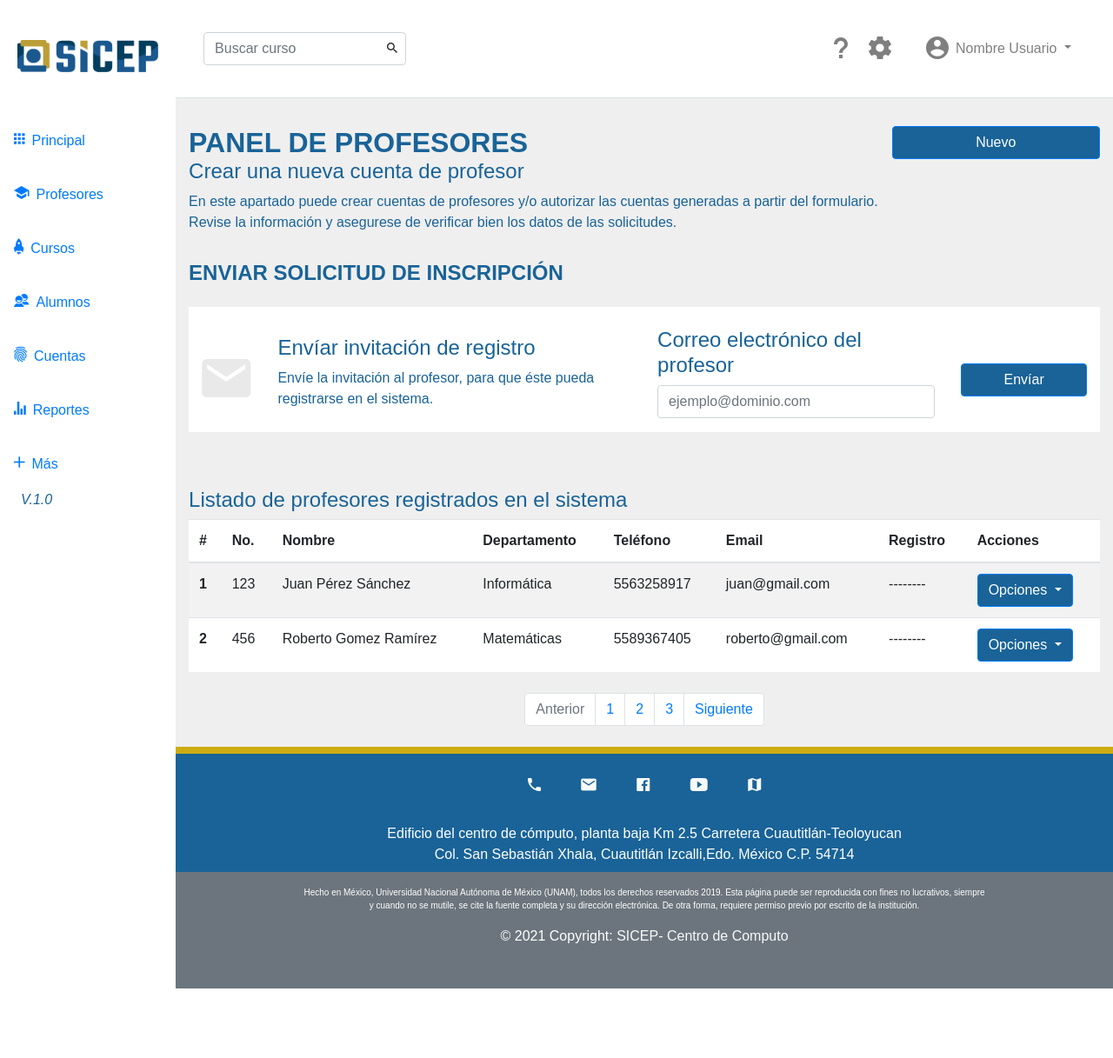
After one commit to chrisPumita/fesc_cursos, a PHP site: page /sicep/app/view/admin/admin-profesores-view.php in a window 1280 px wide. The commit adds this page. Shown: the whole page at 87% size. Run offline with PHP 8.4, Linux system fonts and the light colour scheme.

Commit message:
Front-Profesores
Panel de profesores y editar datos de los mismos

```diff
--- /dev/null
+++ b/app/view/admin/admin-profesores-view.php
@@ -0,0 +1,29 @@
+<!doctype html>
+<html lang="en">
+
+<?php
+//Abrir para agregar los includes
+$tittle = "Profesores";
+include("../includes/header.php");
+?>
+<body class="body-home">
+<div class="d-flex">
+    <?php include("../includes/admin-menupc.php"); ?>
+    <div class="w-100">
+        <?php include("../includes/admin-menutel.php"); ?>
+
+        <div id="content">
+            <!--Inicio contenido dinamico-->
+            <div class="componet-dinamico bg-grey">
+                <?php include ("admin-profesorespanel-view.php")?>
+            </div>
+            <!--FIN contenido dinamico-->
+            <?php include("../includes/footer.php");?>
+        </div>
+
+
+    </div>
+</div>
+<!-- script_js -->
+</body>
+</html>
--- /dev/null
+++ b/app/view/admin/admin-profesorespanel-view.php
@@ -0,0 +1,313 @@
+<!--INICIA ENCABEZADO DE DETALLES-->
+<section class="container py-3 bg-grey">
+    <div class="row">
+        <div class="col-lg-9">
+            <h2 class="font-weight-bold mb-0">PANEL DE PROFESORES</h2>
+        </div>
+        <div class="col-lg-3">
+            <button class="btn btn-primary w-100 aling-self-center" data-toggle='modal' data-target='#modal1'>Nuevo</button>
+        </div>
+    </div>
+    <div class="row">
+        <div class="col-lg-12">
+            <div class="callout callout-second">
+                <h4>Crear una nueva cuenta de profesor</h4>
+                En este apartado puede crear cuentas de profesores y/o autorizar las cuentas generadas a partir del formulario.
+                <br>Revise la información y asegurese de verificar bien los datos de las solicitudes.</br>
+            </div>
+        </div>
+    </div>
+    <div class="row">
+        <div class="container py-3 bg-grey col-lg-12">
+            <h3 class="font-weight-bold mb-0">ENVIAR SOLICITUD DE INSCRIPCIÓN</h3>
+        </div>
+    </div>
+    <br><div class="container bg-white"></br>
+        <div class="row align-items-center justify-content-center">
+            <div class="col-lg-1">
+                <i class="icon ion-md-mail paleta"></i>
+            </div>
+            <div class="col-lg-5">
+                <h4>Envíar invitación de registro</h4>
+                    <p>Envíe la invitación al profesor, para que éste pueda registrarse en el sistema.</p>
+            </div>
+            <div class="col-lg-4">
+                <h4>Correo electrónico del profesor</h4>
+                    <p><input type="text" class="form-control" placeholder="ejemplo@dominio.com" aria-label="Correo"></p>
+            </div>
+            <div class="col-lg-2">
+               <button class="btn btn-primary w-100 aling-self-center">Envíar</button>
+            </div>
+        </div>
+    </div>
+</section>
+<!-- FIN ENCABEZADO DE DETALLES-->
+
+<!--INICIA SECCION DEL MODAL 1: CREACIÓN DE CUENTA DE PROFESOR-->
+<div class="container">
+    <div class="modal" tabindex="-1" id="modal1">
+        <div class="modal-dialog">
+            <div class="modal-content">
+                    <section class="container bg-grey">
+                        <div class= "modal-header">
+                            <div class="container">
+                                <div class="row">
+                                    <div class="col-lg-11"></div>
+                                    <div class="col-1">
+                                        <button class="btn btn-danger" data-dismiss='modal'>&times;</button>
+                                    </div>
+                                </div>
+                            </div>
+                        </div>
+                        <div class="container py-2 bg-white">
+                            <div class="row">
+                                <div class="col-lg-12">
+                                    <h3 class="font-weight-bold mb-0">Crear cuenta de profesor</h3>
+                                    <p>Al crear una cuenta, le llegará una notificación por correo electrónico al profesor.</p>
+                                </div>
+                            </div>
+                            <div class="row g-3 align-items-center">
+                                <div class="col-3 py-2">
+                                    <select class="form-control" id="abreviatura">
+                                        <option>Lic.</option>
+                                        <option>Mto.</option>
+                                        <option>Dr.</option>
+                                    </select>
+                                </div>
+                                <div class="col-lg-9 py-2">
+                                    <input type="text" class="form-control" placeholder="Nombre(s)" aria-label="Nombres">
+                                </div>
+                            </div>
+                            <div class="row g-3 align-items-center">
+                                <div class="col-lg-6 py-2">
+                                    <input type="text" class="form-control" placeholder="Apellido Paterno" aria-label="Primer Apellido">
+                                </div>
+                                <div class="col-lg-6 py-2">
+                                    <input type="text" class="form-control" placeholder="Apellido Materno" aria-label="Segundo Apellido">
+                                </div>
+                            </div>
+                            <div class="row g-3 align-items-center">
+                                <div class="col-lg-12 py-2">
+                                    <input type="text" class="form-control" placeholder="Número de Trabajador" aria-label="No. Trabajador">
+                                </div>
+                            </div>
+                            <div class="row g-3 align-items-center">
+                                <div class="col-lg-12 py-2">
+                                    <input type="text" class="form-control" placeholder="Teléfono" aria-label="Telefono">
+                                </div>
+                            </div>
+                            <div class="row g-3 align-items-center">
+                                <div class="col-lg-12 py-2">
+                                    <input type="text" class="form-control" placeholder="Correo Electrónico" aria-label="Correo">
+                                </div>
+                            </div>
+                            <div class="row g-3 align-items-center">
+                                <div class="col-12 py-2">
+                                    <select class="form-control" id="depto">
+                                        <option>Informática</option>
+                                        <option>Matemáticas</option>
+                                        <option>Cómputo</option>
+                                    </select>
+                                </div>
+                            </div>
+                            <div class="row">
+                                <div class="col-12">
+                                    <button class="btn btn-primary w-100 aling-self-center">Crear Cuenta</button>
+                                </div>
+                            </div>
+                        </div>
+                        <div class= "modal-footer">
+                            <div class="container bg-grey">
+                            </div>
+                        </div>
+                    </section>
+            </div>
+        </div>
+    </div>
+</div>
+<!--FIN SECCION DEL MODAL 1: CREACIÓN DE CUENTA DE PROFESOR-->
+
+<!--INICIA SECCION DE HISTORIAL DE CURSOS EN EL SISTEMA-->
+<section class="container py-3 bg-grey">
+    <div class="row">
+            <div class="col-lg-12 py-3">
+                <h3>Listado de profesores registrados en el sistema</h3>
+            </div>
+        </div>
+    <div class="row">
+        <div class="col-lg-12 overflow-auto">
+            <table class="table table-striped bg-light">
+                <thead>
+                    <tr>
+                        <th scope="col">#</th>
+                        <th scope="col">No.</th>
+                        <th scope="col">Nombre</th>
+                        <th scope="col">Departamento</th>
+                        <th scope="col">Teléfono</th>
+                        <th scope="col">Email</th>
+                        <th scope="col">Registro</th>
+                        <th scope="col">Acciones</th>
+                    </tr>
+                </thead>
+                <tbody>
+                    <tr>
+                        <th scope="row">1</th>
+                        <td>123</td>
+                        <td>Juan Pérez Sánchez</td>
+                        <td>Informática</td>
+                        <td>5563258917</td>
+                        <td>juan@gmail.com</td>
+                        <td>--------</td>
+                        <td>  <!-- BOTON ACCIONES -->
+                            <div class="dropdown">
+                                <button class="btn btn-primary dropdown-toggle" type="button" id="dropdownMenu2" data-toggle="dropdown" aria-haspopup="true" aria-expanded="false">
+                                    Opciones
+                                </button>
+                                    <div class="dropdown-menu" aria-labelledby="dropdownMenu2">
+                                        <a href="./admin-detcursos-view.php">
+                                            <button class="dropdown-item" type="button">Ver Asignaciones</button>
+                                        </a>
+                                            <button class="dropdown-item" type="button">Reestablecer contraseña</button>
+                                        <a href="./admin-profesorperfil-view.php">
+                                            <button class="dropdown-item" type="button">Editar</button>
+                                        </a>
+                                            <button class="dropdown-item" type="button">Inhabilitar</button>
+                                    </div>
+                            </div>
+                        </td>
+                    </tr>
+                    <tr>
+                        <th scope="row">2</th>
+                        <td>456</td>
+                        <td>Roberto Gomez Ramírez</td>
+                        <td>Matemáticas</td>
+                        <td>5589367405</td>
+                        <td>roberto@gmail.com</td>
+                        <td>--------</td>
+                    <!-- BOTON ACCIONES -->
+                        <td>
+                            <div class="dropdown">
+                                <button class="btn btn-primary dropdown-toggle" type="button" id="dropdownMenu2" data-toggle="dropdown" aria-haspopup="true" aria-expanded="false">
+                                    Opciones
+                                </button>
+                                    <div class="dropdown-menu" aria-labelledby="dropdownMenu2">
+                                        <a href="./admin-detcursos-view.php">
+                                        <button class="dropdown-item" type="button">Ver Asignaciones</button>
+                                        </a>
+                                        <button class="dropdown-item" type="button">Reestablecer contraseña</button>
+                                        <button class="dropdown-item" type="button" data-toggle='modal' data-target='#modal2'>Editar</button>
+                                        <button class="dropdown-item" type="button">Inhabilitar</button>
+                                    </div>
+                            </div>
+                        </td>
+                       </tr>
+                </tbody>
+            </table>
+            </div>
+            </div>
+
+<!--INICIA SECCION DEL MODAL 2: EDITAR CUENTA DE PROFESOR-->
+<div class="container">
+    <div class="modal" tabindex="-1" id="modal2">
+        <div class="modal-dialog">
+            <div class="modal-content">
+                    <section class="container bg-grey">
+                        <div class= "modal-header">
+                            <div class="container">
+                                <div class="row">
+                                    <div class="col-lg-11"></div>
+                                    <div class="col-1">
+                                        <button class="btn btn-danger" data-dismiss='modal'>&times;</button>
+                                    </div>
+                                </div>
+                            </div>
+                        </div>
+                        <div class="container py-2 bg-white">
+                            <div class="row">
+                                <div class="col-lg-12">
+                                    <h3 class="font-weight-bold mb-0">Editar cuenta de profesor</h3>
+                                    <p>Modique los datos del profesor.</p>
+                                </div>
+                            </div>
+                            <div class="row g-3 align-items-center">
+                                <div class="col-3 py-2">
+                                    <select class="form-control" id="abreviatura">
+                                        <option>Lic.</option>
+                                        <option>Mto.</option>
+                                        <option>Dr.</option>
+                                    </select>
+                                </div>
+                                <div class="col-lg-9 py-2">
+                                    <input type="text" class="form-control" placeholder="Nombre(s)" aria-label="Nombres">
+                                </div>
+                            </div>
+                            <div class="row g-3 align-items-center">
+                                <div class="col-lg-6 py-2">
+                                    <input type="text" class="form-control" placeholder="Apellido Paterno" aria-label="Primer Apellido">
+                                </div>
+                                <div class="col-lg-6 py-2">
+                                    <input type="text" class="form-control" placeholder="Apellido Materno" aria-label="Segundo Apellido">
+                                </div>
+                            </div>
+                            <div class="row g-3 align-items-center">
+                                <div class="col-lg-12 py-2">
+                                    <input type="text" class="form-control" placeholder="Número de Trabajador" aria-label="No. Trabajador">
+                                </div>
+                            </div>
+                            <div class="row g-3 align-items-center">
+                                <div class="col-lg-12 py-2">
+                                    <input type="text" class="form-control" placeholder="Teléfono" aria-label="Telefono">
+                                </div>
+                            </div>
+                            <div class="row g-3 align-items-center">
+                                <div class="col-lg-12 py-2">
+                                    <input type="text" class="form-control" placeholder="Correo Electrónico" aria-label="Correo">
+                                </div>
+                            </div>
+                            <div class="row g-3 align-items-center">
+                                <div class="col-12 py-2">
+                                    <select class="form-control" id="depto">
+                                        <option>Informática</option>
+                                        <option>Matemáticas</option>
+                                        <option>Cómputo</option>
+                                    </select>
+                                </div>
+                            </div>
+                            <div class="row">
+                                <div class="col-12">
+                                    <button class="btn btn-primary w-100 aling-self-center">Actualizar Datos</button>
+                                </div>
+                            </div>
+                        </div>
+                        <div class= "modal-footer">
+                            <div class="container bg-grey">
+                            </div>
+                        </div>
+                    </section>
+            </div>
+        </div>
+    </div>
+</div>
+<!--FIN SECCION DEL MODAL 2: EDITAR CUENTA DEL PROFESOR-->
+
+            <!-- PAGINADOR DE TABLA -->
+            <div class="row">
+                <div class="col-lg-12 my-2">
+                    <nav aria-label="Page navigation example">
+                        <ul class="pagination justify-content-center">
+                            <li class="page-item disabled">
+                                <a class="page-link" href="#" tabindex="-1" aria-disabled="true">Anterior</a>
+                            </li>
+                            <li class="page-item"><a class="page-link" href="#">1</a></li>
+                            <li class="page-item"><a class="page-link" href="#">2</a></li>
+                            <li class="page-item"><a class="page-link" href="#">3</a></li>
+                            <li class="page-item">
+                                <a class="page-link" href="#">Siguiente</a>
+                            </li>
+                        </ul>
+                    </nav>
+                </div>
+            </div>
+
+</section>
+<!-- FIN SECCION CURSOS ACTUALES -->
--- a/app/view/includes/admin-menupc.php
+++ b/app/view/includes/admin-menupc.php
@@ -5,7 +5,7 @@
     </div>
     <div class="menu">
         <a href="index.php" class="menuDesk d-block  p-3"><i class="icon ion-md-apps mr-2 lead"></i>Principal</a>
-        <a href="index.php" class="menuDesk d-block  p-3"><i class="icon ion-md-school mr-2 lead"></i>Profesores</a>
+        <a href="admin-profesores-view.php" class="menuDesk d-block  p-3"><i class="icon ion-md-school mr-2 lead"></i>Profesores</a>
         <a href="../admin/admin-cursos-view.php" class="menuDesk d-block  p-3"><i class="icon ion-md-rocket mr-2 lead"></i>Cursos</a>
         <a href="users.php" class="menuDesk d-block  p-3"><i class="icon ion-md-contacts mr-2 lead"></i>Alumnos</a>
         <a href="reports.php" class="menuDesk d-block  p-3"><i class="icon ion-md-finger-print mr-2 lead"></i>Cuentas</a>
--- a/app/view/includes/admin-menutab.php
+++ b/app/view/includes/admin-menutab.php
@@ -6,7 +6,7 @@
     </div>
     <div class="menu">
         <a href="index.php" class="d-block text-light p-3"><i class="icon ion-md-apps mr-2 lead"></i>Principal</a>
-        <a href="index.php" class="d-block text-light p-3"><i class="icon ion-md-school mr-2 lead"></i>Profesores</a>
+        <a href="admin-profesores-view.php" class="d-block text-light p-3"><i class="icon ion-md-school mr-2 lead"></i>Profesores</a>
         <a href="../admin/cursos.php" class="d-block text-light p-3"><i class="icon ion-md-rocket mr-2 lead"></i>Cursos</a>
         <a href="users.php" class="d-block text-light p-3"><i class="icon ion-md-contacts mr-2 lead"></i>Alumnos</a>
         <a href="reports.php" class="d-block text-light p-3"><i class="icon ion-md-finger-print mr-2 lead"></i>Cuentas</a>
--- a/app/view/includes/admin-menutel.php
+++ b/app/view/includes/admin-menutel.php
@@ -53,7 +53,7 @@
                 <a class="nav-link navbar-nav mr-auto d-block d-sm-block d-md-none" href="index.php"><i class="icon ion-md-apps mr-2 lead"></i>Principal</a>
             </li>
             <li class="nav-item">
-                <a class="nav-link navbar-nav mr-auto d-block d-sm-block d-md-none" href="../admin/index.php"><i class="icon ion-md-school mr-2 lead"></i>Profesores</a>
+                <a class="nav-link navbar-nav mr-auto d-block d-sm-block d-md-none" href="admin-profesores-view.php"><i class="icon ion-md-school mr-2 lead"></i>Profesores</a>
             </li>
             <li class="nav-item">
                 <a class="nav-link navbar-nav mr-auto d-block d-sm-block d-md-none" href="../admin/cursos.php"><i class="icon ion-md-rocket mr-2 lead"></i>Cursos</a>
```
Also changed, not shown: app/view/admin/admin-profesorperfil-view.php (added, +29 -0 lines), app/view/admin/admin-profesorperfilpanel-view.php (added, +272 -0 lines).
